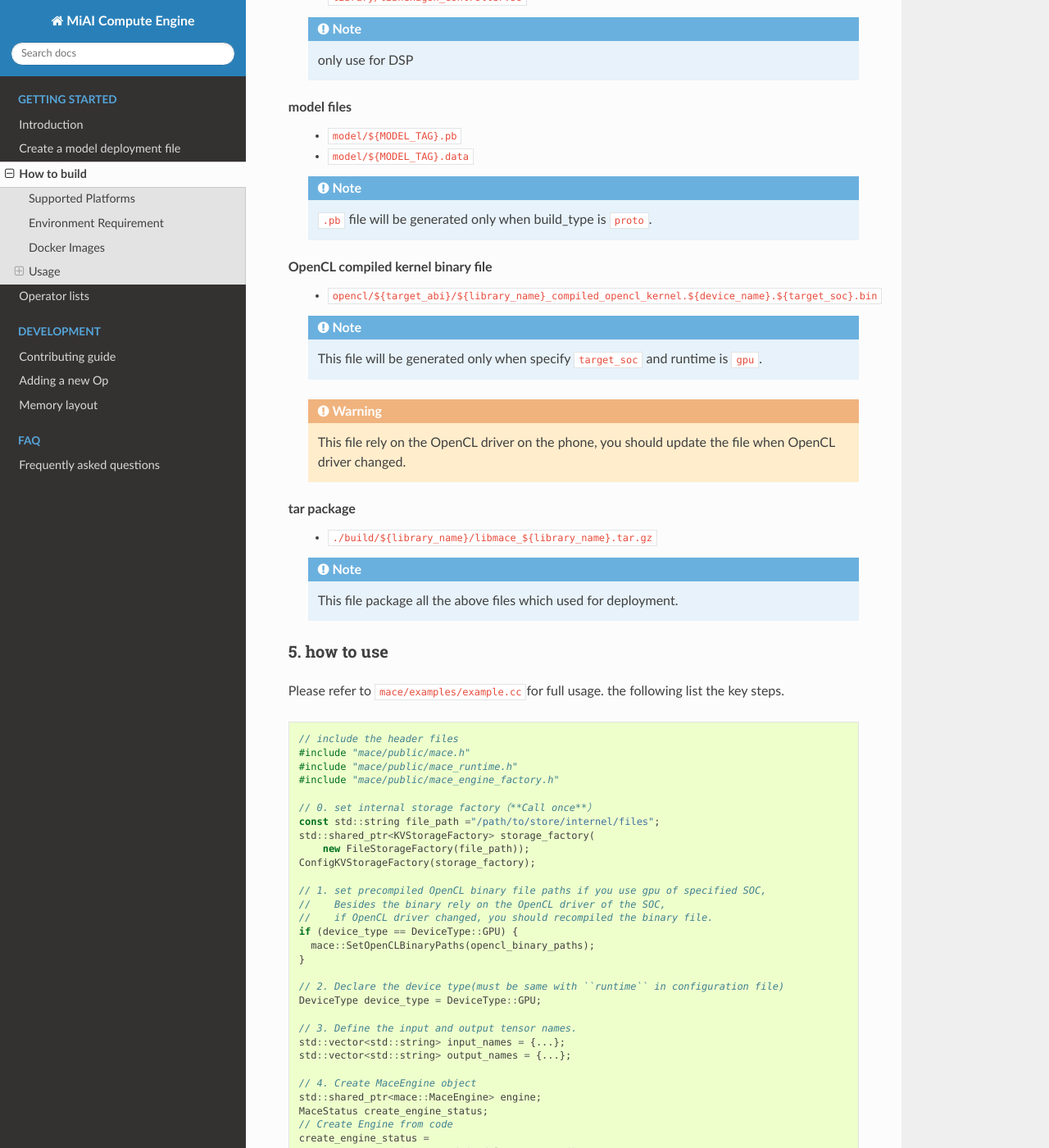
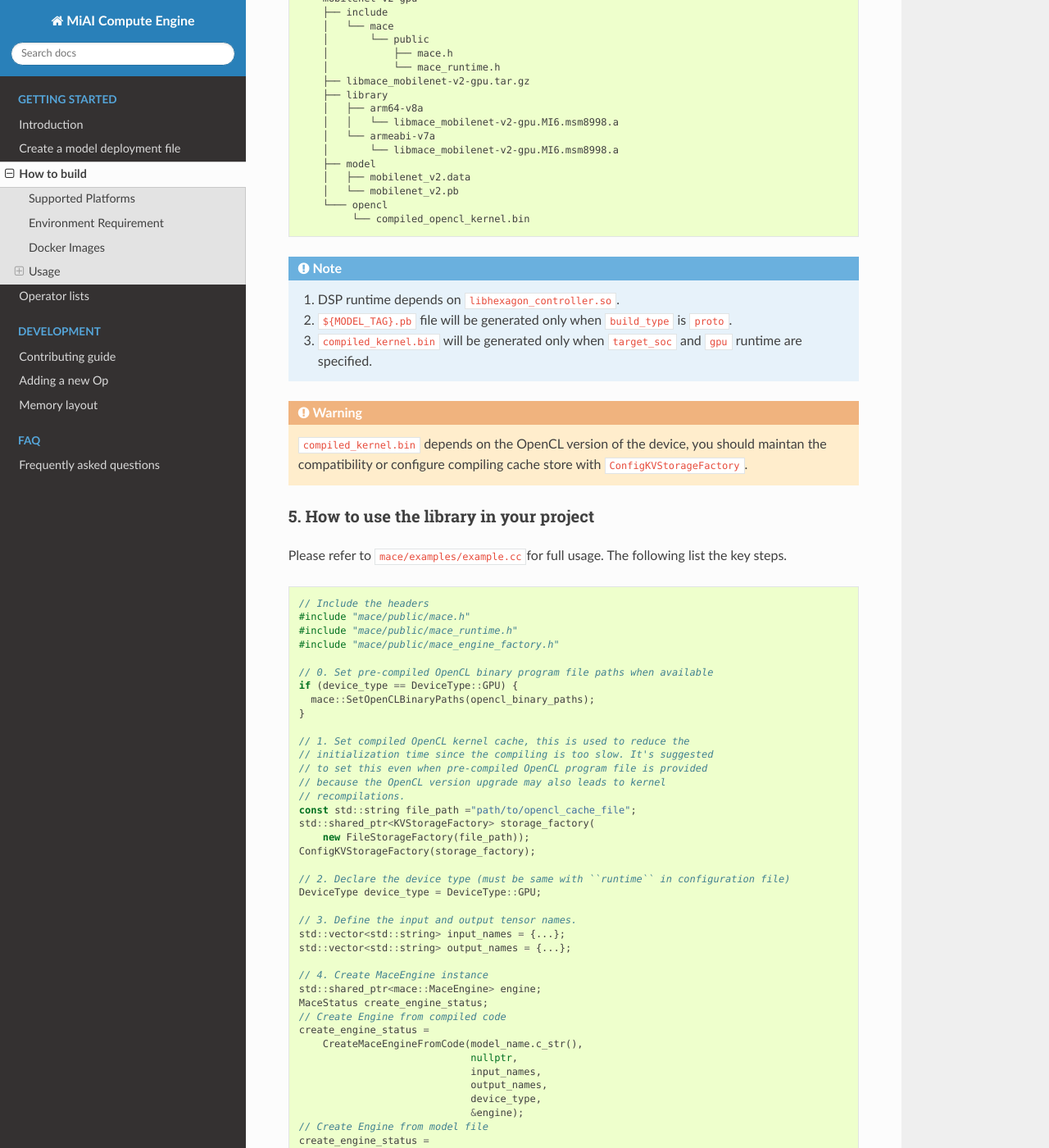
Before and after one commit to XiaoMi/mace, a Sphinx documentation site: the page built from docs/getting_started/how_to_build.rst, in a window 1280 px wide and 1400 px high, scrolled down 5821 px. Shown: the whole window at 82% size. Built offline with Sphinx 7.4.7 and the Read the Docs theme 2.0.0, drawn with Linux system fonts in a browser that asks for light colours; some of the changed text lies outside the part shown.

Commit message:
Update MACE docs

```diff
--- a/docs/getting_started/how_to_build.rst
+++ b/docs/getting_started/how_to_build.rst
@@ -11,23 +11,15 @@
 
     * - Platform
       - Explanation
-    * - Tensorflow
-      - >= 1.6.0. (first choice, convenient for Android NN API in the future)
+    * - TensorFlow
+      - >= 1.6.0.
     * - Caffe
       - >= 1.0.
 
 Environment Requirement
 -------------------------
 
-``mace``\ supply a docker image which contains all required environment. ``Dockerfile`` under the ``./docker`` directory.
-the followings are start commands:
-
-.. code:: sh
-
-    sudo docker pull cr.d.xiaomi.net/mace/mace-dev
-    sudo docker run -it --rm --privileged -v /dev/bus/usb:/dev/bus/usb --net=host -v /local/path:/container/path cr.d.xiaomi.net/mace/mace-dev /bin/bash
-
-if you want to run on your local computer, you have to install the following softwares.
+MiAI Compute Engine requires the following dependencies:
 
 .. list-table::
     :widths: auto
@@ -71,6 +63,14 @@
       - >= 17.09.0-ce
       - `install doc <https://docs.docker.com/install/linux/docker-ce/ubuntu/#set-up-the-repository>`__
 
+MiAI Compute Engine provides Dockerfile with these dependencies installed and
+the pre-built image is also available:
+
+.. code:: sh
+
+    sudo docker pull cr.d.xiaomi.net/mace/mace-dev
+    sudo docker run -it --rm --privileged -v /dev/bus/usb:/dev/bus/usb --net=host -v /local/path:/container/path cr.d.xiaomi.net/mace/mace-dev /bin/bash
+
 
 Docker Images
 ----------------
@@ -105,40 +105,37 @@
 Usage
 --------
 
-============================
-1. Pull code with latest tag
-============================
-
-.. warning::
-
-    please do not use master branch for deployment.
+=======================================
+1. Pull MiAI Compute Engine source code
+=======================================
 
 .. code:: sh
 
     git clone git@v9.git.n.xiaomi.com:deep-computing/mace.git
-
-    # update
     git fetch --all --tags --prune
 
-    # get latest tag version
+    # Checkout the latest tag (i.e. release version)
     tag_name=`git describe --abbrev=0 --tags`
+    git checkout tags/${tag_name}
 
-    # checkout to latest tag branch
-    git checkout -b ${tag_name} tags/${tag_name}
+.. note::
+
+    It's highly recommanded to use a release version instead of master branch.
 
 ============================
 2. Model Optimization
 ============================
 
--  Tensorflow
+-  TensorFlow
 
-Tensorflow supply a
-`model optimization tool <https://github.com/tensorflow/tensorflow/blob/master/tensorflow/tools/graph_transforms/README.md>`__
-for speed up inference. The docker image contain the tool,
-by the way you can download from `transform_graph <http://cnbj1-inner-fds.api.xiaomi.net/mace/tool/transform_graph>`__
-or compile from tensorflow source code.
+TensorFlow provides a
+`Graph Transform Tool <https://github.com/tensorflow/tensorflow/blob/master/tensorflow/tools/graph_transforms/README.md>`__
+to improve inference efficiency. You can build it from TensorFlow source,
+or download `a pre-compiled x86-64 binary <http://cnbj1-inner-fds.api.xiaomi.net/mace/tool/transform_graph>`__.
+The MiAI Compute Engine docker image has this tool pre-installed.
 
-The following commands are optimization for CPU, GPU and DSP.
+The following commands show the suggested graph transformations and
+optimizations for CPU, GPU and DSP runtime.
 
 .. code:: sh
 
@@ -157,6 +154,8 @@
             fold_old_batch_norms
             strip_unused_nodes
             sort_by_execution_order'
+
+.. code:: sh
 
     # DSP:
     ./transform_graph \
@@ -178,7 +177,8 @@
 
 -  Caffe
 
-Only support versions greater then 1.0, please use the tools caffe supplied to upgrade the models.
+The converter only supports Caffe 1.0+, please upgrade your models with Caffe
+built-in tool when necessary.
 
 .. code:: bash
 
@@ -195,34 +195,38 @@
 -----------------
 3.1 Overview
 -----------------
-Mace only build static library. the followings are two use cases.
+MiAI Compute Engine only build static library. The followings are two use cases.
 
-* **build for specified SOC**
+* **Build well tuned library for specific SoCs**
 
-    You must assign ``target_socs`` in yaml configuration file.
-    if you want to use gpu for the soc, mace will tuning the parameters for better performance automatically.
+    When ``target_socs`` is specified in YAML model deployment file, the build
+    tool will enable automatic tuning for GPU kernels. This usually takes some
+    time to finish depending on the complexity of your model.
 
-    .. warning::
+    .. note::
 
-         you should plug in a phone with that soc.
+         You should plug in device(s) with the correspoding SoC(s).
 
-* **build for all SOC**
+* **Build generic library for all SoCs**
 
-    When no ``target_soc`` specified, the library is suitable for all soc.
+    When ``target_soc`` is not specified, the generated library is compatible
+    with general devices.
 
-    .. warning::
+    .. note::
 
-         The performance will be a little poorer than the first case.
+         There will be around of 1 ~ 10% performance drop for GPU
+         runtime compared to the well tuned library.
 
-We supply a python script ``tools/converter.py`` to build the library and run the model on the command line.
+MiAI Compute Engine provide command line tool (``tools/converter.py``) for
+model conversion, compiling, test run, benchmark and correctness validation.
 
-.. warning::
+.. note::
 
-     must run the script on the root directory of the mace code.
+     ``tools/converter.py`` should be run at the root directory of this project.
 
 
 ------------------------------------------
-3.2 \ ``tools/converter.py``\  explanation
+3.2 \ ``tools/converter.py``\  usage
 ------------------------------------------
 
 **Commands**
@@ -231,24 +235,24 @@
 
         .. note::
 
-            build static library and test tools.
+           build static library and test tools.
 
         * *--config* (type=str,  default="",  required)： the path of model yaml configuration file.
-        * *--tuning* (default=false, optional)： whether tuning the parameters for the GPU of specified SOC.
+        * *--tuning* (default=false, optional)： whether tuning the parameters for the GPU of specified SoC.
         * *--enable_openmp* (default=true, optional)： whether use openmp.
 
     * **run**
 
         .. note::
 
-           run the models in command line
+           run the model(s).
 
         * *--config* (type=str,  default="",  required)： the path of model yaml configuration file.
         * *--round* (type=int, default=1,  optional)： times for run.
-        * *--validate* (default=false, optional): whether to verify the results of mace are consistent with the frameworks。
+        * *--validate* (default=false, optional): whether to verify the results are consistent with the frameworks。
         * *--caffe_env* (type=local/docker, default=docker,  optional)： you can specific caffe environment for validation. local environment or caffe docker image.
         * *--restart_round* (type=int, default=1,  optional)： restart round between run.
-        * *--check_gpu_out_of_memory* (default=false, optional): whether check out of memory for gpu.
+        * *--gpu_out_of_range_check* (default=false, optional): whether check out of memory for gpu.
         * *--vlog_level* (type=int[0-5], default=0,  optional): verbose log level for debug.
 
         .. warning::
@@ -306,17 +310,21 @@
           - ``run``/``benchmark``
           - 0:DEFAULT/1:LOW/2:NORMAL/3:HIGH
 
+Using ``-h`` to get detailed help.
+
+.. code:: sh
+
+    python tools/converter.py -h
+    python tools/converter.py build -h
+    python tools/converter.py run -h
+    python tools/converter.py benchmark -h
+
+
 ---------------------------------------------
 3.3 \ ``tools/converter.py``\ usage examples
 ---------------------------------------------
 
 .. code:: sh
-
-    # print help message
-    python tools/converter.py -h
-    python tools/converter.py build -h
-    python tools/converter.py run -h
-    python tools/converter.py benchmark -h
 
     # Build the static library
     python tools/converter.py build --config=models/config.yaml
@@ -324,102 +332,98 @@
     # Test model run time
     python tools/converter.py run --config=models/config.yaml --round=100
 
-    # Compare the results of mace and platform. use the **cosine distance** to represent similarity.
+    # Validate the correctness by comparing the results against the
+    # original model and framework, measured with cosine distance for similarity.
     python tools/converter.py run --config=models/config.yaml --validate
 
-    # Benchmark Model: check the execution time of each Op.
+    # Benchmark and profiling model, get detailed statistics of each Op.
     python tools/converter.py benchmark --config=models/config.yaml
 
     # Check the memory usage of the model(**Just keep only one model in configuration file**)
     python tools/converter.py run --config=models/config.yaml --round=10000 &
+    sleep 5
     adb shell dumpsys meminfo | grep mace_run
-    sleep 10
     kill %1
 
 =============
 4. Deployment
 =============
 
-``build`` command will generate a package which contains the static library, model files and header files.
-the package is at ``./build/${library_name}/libmace_${library_name}.tar.gz``.
-The followings list the details.
+``build`` command will generate the static library, model files and header files
+and packaged as ``build/${library_name}/libmace_${library_name}.tar.gz``.
+They are organized as follows,
 
-**header files**
-    * ``include/mace/public/*.h``
+.. code::
 
-**static libraries**
-    * ``library/${target_abi}/*.a``
+      build/
+      └── mobilenet-v2-gpu
+          ├── include
+          │   └── mace
+          │       └── public
+          │           ├── mace.h
+          │           └── mace_runtime.h
+          ├── libmace_mobilenet-v2-gpu.tar.gz
+          ├── library
+          │   ├── arm64-v8a
+          │   │   └── libmace_mobilenet-v2-gpu.MI6.msm8998.a
+          │   └── armeabi-v7a
+          │       └── libmace_mobilenet-v2-gpu.MI6.msm8998.a
+          ├── model
+          │   ├── mobilenet_v2.data
+          │   └── mobilenet_v2.pb
+          └─── opencl
+               └── compiled_opencl_kernel.bin
 
-**dynamic libraries**
-    * ``library/libhexagon_controller.so``
+.. note::
 
-    .. note::
+    1. DSP runtime depends on ``libhexagon_controller.so``.
+    2. ``${MODEL_TAG}.pb`` file will be generated only when ``build_type`` is ``proto``.
+    3. ``compiled_kernel.bin`` will be generated only when ``target_soc`` and ``gpu`` runtime are specified.
 
-        only use for DSP
+.. warning::
 
-**model files**
-    * ``model/${MODEL_TAG}.pb``
-    * ``model/${MODEL_TAG}.data``
+    ``compiled_kernel.bin`` depends on the OpenCL version of the device, you should maintan the
+    compatibility or configure compiling cache store with ``ConfigKVStorageFactory``.
 
-    .. note::
+=========================================
+5. How to use the library in your project
+=========================================
 
-        ``.pb`` file will be generated only when build_type is ``proto``.
-
-**OpenCL compiled kernel binary file**
-    * ``opencl/${target_abi}/${library_name}_compiled_opencl_kernel.${device_name}.${target_soc}.bin``
-
-    .. note::
-
-        This file will be generated only when specify ``target_soc`` and runtime is ``gpu``.
-
-    .. warning::
-
-        This file rely on the OpenCL driver on the phone, you should update the file when OpenCL driver changed.
-
-**tar package**
-    * ``./build/${library_name}/libmace_${library_name}.tar.gz``
-
-    .. note::
-
-        This file package all the above files which used for deployment.
-
-=============
-5. how to use
-=============
-
-Please refer to \ ``mace/examples/example.cc``\ for full usage. the following list the key steps.
+Please refer to \ ``mace/examples/example.cc``\ for full usage. The following list the key steps.
 
 .. code:: cpp
 
-    // include the header files
+    // Include the headers
     #include "mace/public/mace.h"
     #include "mace/public/mace_runtime.h"
     #include "mace/public/mace_engine_factory.h"
 
-    // 0. set internal storage factory（**Call once**）
-    const std::string file_path ="/path/to/store/internel/files";
+    // 0. Set pre-compiled OpenCL binary program file paths when available
+    if (device_type == DeviceType::GPU) {
+      mace::SetOpenCLBinaryPaths(opencl_binary_paths);
+    }
+
+    // 1. Set compiled OpenCL kernel cache, this is used to reduce the
+    // initialization time since the compiling is too slow. It's suggested
+    // to set this even when pre-compiled OpenCL program file is provided
+    // because the OpenCL version upgrade may also leads to kernel
+    // recompilations.
+    const std::string file_path ="path/to/opencl_cache_file";
     std::shared_ptr<KVStorageFactory> storage_factory(
         new FileStorageFactory(file_path));
     ConfigKVStorageFactory(storage_factory);
 
-    // 1. set precompiled OpenCL binary file paths if you use gpu of specified SOC,
-    //    Besides the binary rely on the OpenCL driver of the SOC,
-    //    if OpenCL driver changed, you should recompiled the binary file.
-    if (device_type == DeviceType::GPU) {
-      mace::SetOpenCLBinaryPaths(opencl_binary_paths);
-    }
-
-    // 2. Declare the device type(must be same with ``runtime`` in configuration file)
+    // 2. Declare the device type (must be same with ``runtime`` in configuration file)
     DeviceType device_type = DeviceType::GPU;
 
     // 3. Define the input and output tensor names.
     std::vector<std::string> input_names = {...};
     std::vector<std::string> output_names = {...};
 
-    // 4. Create MaceEngine object
+    // 4. Create MaceEngine instance
     std::shared_ptr<mace::MaceEngine> engine;
     MaceStatus create_engine_status;
-    // Create Engine from code
+    // Create Engine from compiled code
     create_engine_status =
         CreateMaceEngineFromCode(model_name.c_str(),
                                  nullptr,
--- a/docs/getting_started/introduction.rst
+++ b/docs/getting_started/introduction.rst
@@ -14,7 +14,7 @@
 
 MiAI Compute Engine defines a customized model format which is similar to
 Caffe2. The MiAI model can be converted from exported models by TensorFlow
-and Caffe. We define a YAML schema to describe the model deployment. In the
+and Caffe. A YAML file is used to describe the model deployment details. In the
 next chapter, there is a detailed guide showing how to create this YAML file.
 
 Model conversion
```
Also changed, not shown: other parts of docs/getting_started/how_to_build.rst (+5 -5 lines), other parts of docs/getting_started/introduction.rst (+1 -1 lines), docs/development/adding_a_new_op.md (+2 -2 lines), docs/development/contributing.md (+2 -2 lines), docs/faq.md (+16 -25 lines), docs/getting_started/how_to_build_zh.rst (+5 -5 lines), 1 other file.
